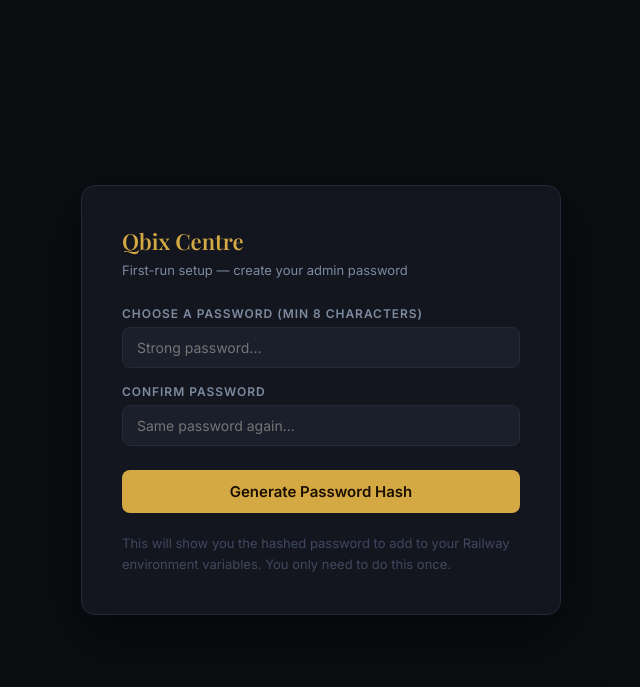
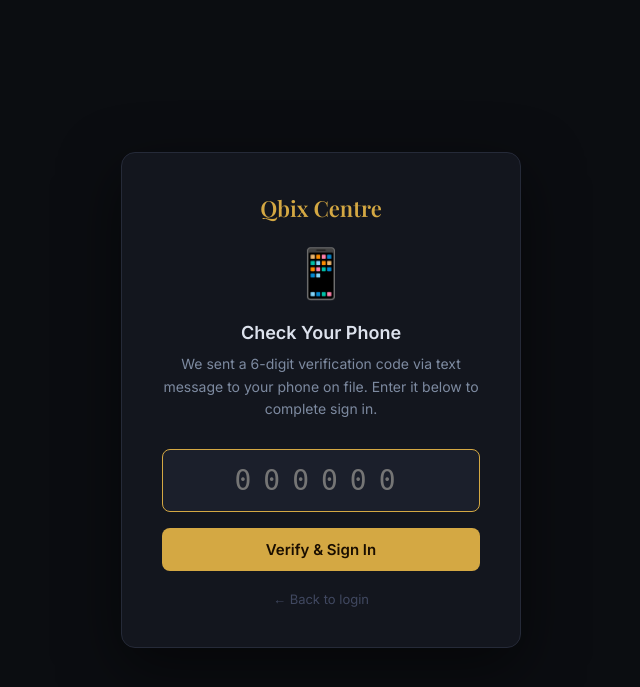
Before and after one commit to rockycpa/NewQbix, a Flask app: template templates/2fa.html in a window 1280 px wide. Shown: the top 687 px of the page, without its empty margins (319-959 px from the left). Run offline with Flask 3, Linux system fonts and the light colour scheme; the template is opened without the code that fills it, so the values that code supplies are empty.

Commit message:
Update 2fa.html

```diff
--- a/templates/2fa.html
+++ b/templates/2fa.html
@@ -2,46 +2,46 @@
 <html lang="en">
 <head>
 <meta charset="UTF-8">
-<title>Setup &mdash; Qbix Centre Admin</title>
+<meta name="viewport" content="width=device-width, initial-scale=1.0">
+<title>Verify &mdash; Qbix Centre Admin</title>
 <link href="https://fonts.googleapis.com/css2?family=Playfair+Display:wght@600;700&family=Inter:wght@400;500;600&display=swap" rel="stylesheet">
 <style>
 *{box-sizing:border-box;margin:0;padding:0}
 body{font-family:'Inter',sans-serif;background:#0b0d11;min-height:100vh;display:flex;align-items:center;justify-content:center;padding:20px}
-.box{background:#13161e;border:1px solid #252a38;border-radius:14px;padding:40px;width:100%;max-width:480px;box-shadow:0 20px 60px rgba(0,0,0,.5)}
-.logo{font-family:'Playfair Display',serif;font-size:22px;color:#d4a843;margin-bottom:6px}
-.sub{color:#7d8aa0;font-size:13px;margin-bottom:28px}
-label{display:block;font-size:12px;font-weight:600;color:#7d8aa0;text-transform:uppercase;letter-spacing:.08em;margin-bottom:6px;margin-top:16px}
-input{width:100%;padding:11px 14px;background:#1b1f2b;border:1px solid #252a38;border-radius:8px;color:#dde2ed;font-family:'Inter',sans-serif;font-size:14px;outline:none;transition:border-color .2s}
+.box{background:#13161e;border:1px solid #252a38;border-radius:14px;padding:40px;width:100%;max-width:400px;box-shadow:0 20px 60px rgba(0,0,0,.5);text-align:center}
+.logo{font-family:'Playfair Display',serif;font-size:22px;color:#d4a843;margin-bottom:8px}
+.icon{font-size:48px;margin:20px 0}
+h2{color:#dde2ed;font-size:18px;margin-bottom:10px}
+p{color:#7d8aa0;font-size:14px;margin-bottom:28px;line-height:1.6}
+input{width:100%;padding:14px;background:#1b1f2b;border:1px solid #252a38;border-radius:8px;color:#dde2ed;font-family:'IBM Plex Mono',monospace;font-size:28px;letter-spacing:12px;text-align:center;outline:none;transition:border-color .2s;margin-bottom:16px}
 input:focus{border-color:#d4a843}
-button{margin-top:24px;width:100%;padding:12px;background:#d4a843;border:none;border-radius:8px;color:#1a0e00;font-family:'Inter',sans-serif;font-size:15px;font-weight:700;cursor:pointer}
-.alert-success{margin:20px 0;padding:14px;border-radius:8px;background:rgba(77,184,135,.15);color:#4db887;border:1px solid rgba(77,184,135,.3);font-size:13px;line-height:1.7}
-.alert-error{margin:20px 0;padding:14px;border-radius:8px;background:rgba(217,96,96,.15);color:#d96060;border:1px solid rgba(217,96,96,.3);font-size:13px}
-code{background:#0b0d11;padding:4px 8px;border-radius:4px;font-family:monospace;font-size:12px;word-break:break-all}
+button{width:100%;padding:12px;background:#d4a843;border:none;border-radius:8px;color:#1a0e00;font-family:'Inter',sans-serif;font-size:15px;font-weight:700;cursor:pointer}
+button:hover{opacity:.85}
+.alert{padding:10px 14px;border-radius:7px;font-size:13px;margin-bottom:20px;background:rgba(217,96,96,.15);color:#d96060;border:1px solid rgba(217,96,96,.3)}
+.back{display:block;margin-top:20px;color:#404860;font-size:13px;text-decoration:none}
+.back:hover{color:#7d8aa0}
 </style>
 </head>
 <body>
 <div class="box">
   <div class="logo">Qbix Centre</div>
-  <div class="sub">First-run setup &mdash; create your admin password</div>
+  <div class="icon">📱</div>
+  <h2>Check Your Phone</h2>
+  <p>We sent a 6-digit verification code via text message to your phone on file. Enter it below to complete sign in.</p>
 
   {% with messages = get_flashed_messages(with_categories=true) %}
     {% for category, message in messages %}
-      <div class="alert-{{ 'success' if category == 'success' else 'error' }}">{{ message }}</div>
+      <div class="alert">{{ message }}</div>
     {% endfor %}
   {% endwith %}
 
   <form method="POST">
-    <label>Choose a Password (min 8 characters)</label>
-    <input type="password" name="password" required minlength="8" placeholder="Strong password...">
-    <label>Confirm Password</label>
-    <input type="password" name="confirm" required placeholder="Same password again...">
-    <button type="submit">Generate Password Hash</button>
+    <input type="text" name="code" maxlength="6" placeholder="000000"
+           oninput="this.value=this.value.replace(/\D/g,'')"
+           autocomplete="one-time-code" autofocus required>
+    <button type="submit">Verify &amp; Sign In</button>
   </form>
-
-  <p style="margin-top:20px;font-size:13px;color:#404860;line-height:1.6">
-    This will show you the hashed password to add to your Railway environment variables.
-    You only need to do this once.
-  </p>
+  <a href="/admin/login" class="back">&larr; Back to login</a>
 </div>
 </body>
 </html>
```
